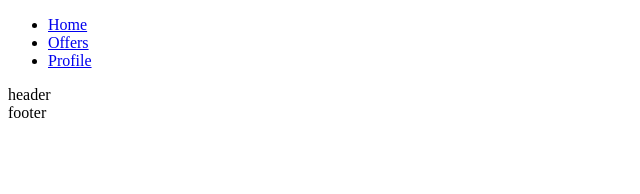
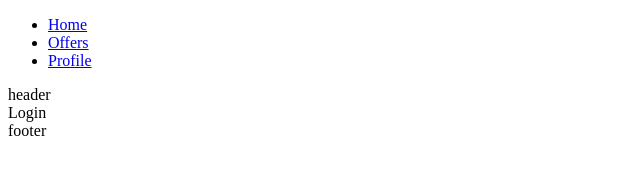
Before and after one commit to Fadikk367/hacknarok_2021, a React (Create React App) app in the folder client/: page /login in a window 1280 px wide. Shown: the top 194 px of the page, without its empty margins (0-640 px from the left). Built offline with nearby package versions, Linux system fonts and the light colour scheme.

Commit message:
ProtectedRoute add

```diff
--- a/client/src/App.js
+++ b/client/src/App.js
@@ -1,8 +1,8 @@
 import React from 'react';
 import { Route, Switch, Link } from 'react-router-dom';
 
-import { Home, Offers, Profile } from 'pages';
-import { Header, Footer } from 'common/components';
+import { Home, Offers, Profile, Login, Register } from 'pages';
+import { Header, Footer, ProtectedRoute } from 'common/components';
 
 
 function App() {
@@ -19,7 +19,13 @@ function App() {
       <Switch>
         <Route path='/' exact component={Home}/>
         <Route path='/offers' component={Offers}/>
-        <Route path='/profile' component={Profile}/>
+        <Route path='/login' component={Login}/>
+        <Route path='/register' component={Register}/>
+
+        <ProtectedRoute path="/profile"
+                component={Profile}
+                auth={true} // auth.isLoggedIn
+              />
       </Switch>
       <Footer />
     </div>
--- /dev/null
+++ b/client/src/common/components/ProtectedRoute/ProtectedRoute.js
@@ -0,0 +1,18 @@
+import React from 'react';
+import { Route, Redirect } from 'react-router-dom';
+
+
+const ProtectedRoute = ({component: Component, auth, ...rest}) => {
+    return (
+        <Route
+            {...rest}
+            render={props => {
+            return auth
+                ? <Component {...props} />
+                : <Redirect to='/login' />
+            }}
+        />
+    );
+};
+
+export default ProtectedRoute;
--- /dev/null
+++ b/client/src/common/components/ProtectedRoute/index.js
@@ -0,0 +1 @@
+export { default } from './ProtectedRoute';
--- a/client/src/common/components/index.js
+++ b/client/src/common/components/index.js
@@ -1,2 +1,3 @@
 export { default as Footer } from './Footer';
 export { default as Header } from './Header';
+export { default as ProtectedRoute } from './ProtectedRoute';
--- /dev/null
+++ b/client/src/pages/Login/Login.js
@@ -0,0 +1,12 @@
+import React from 'react';
+
+
+const Login = () => {
+  return (
+    <div>
+      Login
+    </div>
+  )
+}
+
+export default Login;
--- /dev/null
+++ b/client/src/pages/Login/index.js
@@ -0,0 +1 @@
+export { default } from './Login';
--- /dev/null
+++ b/client/src/pages/Register/Register.js
@@ -0,0 +1,12 @@
+import React from 'react';
+
+
+const Register = () => {
+  return (
+    <div>
+      Register
+    </div>
+  )
+}
+
+export default Register;
--- /dev/null
+++ b/client/src/pages/Register/index.js
@@ -0,0 +1 @@
+export { default } from './Register';
--- a/client/src/pages/index.js
+++ b/client/src/pages/index.js
@@ -1,3 +1,5 @@
 export { default as Home } from './Home';
 export { default as Profile } from './Profile';
 export { default as Offers } from './Offers';
+export { default as Login } from './Login';
+export { default as Register } from './Register';
```
